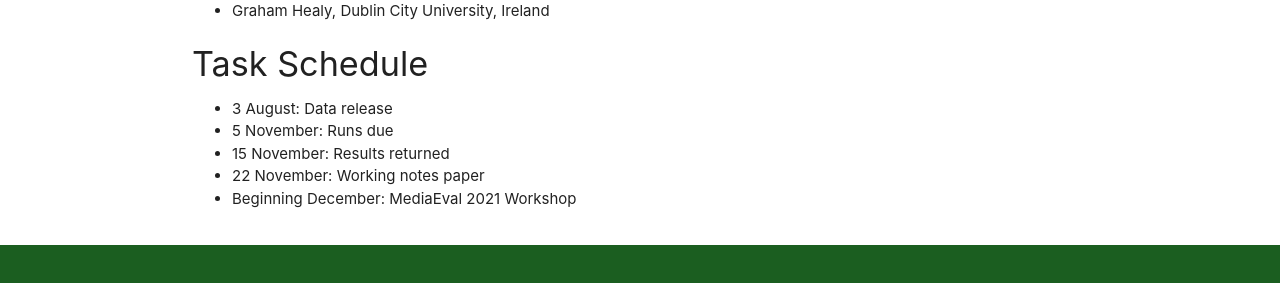
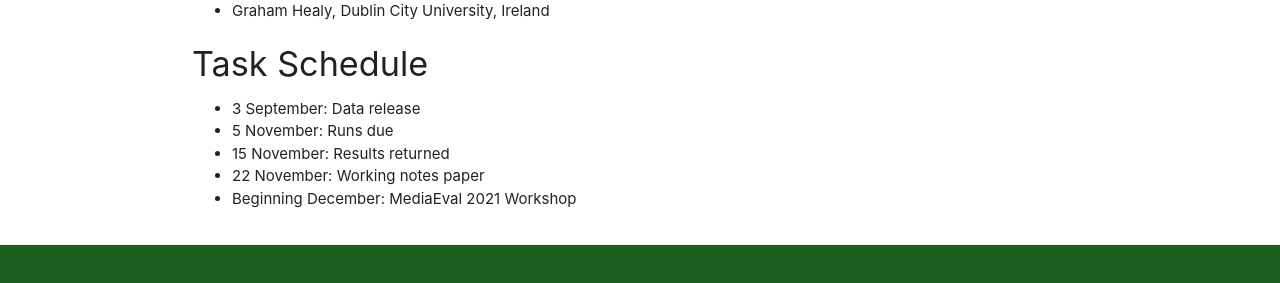
Before and after one commit to multimediaeval/multimediaeval.github.io, a Jekyll site: the page built from _editions/2021/tasks/memorability.md, in a window 1280 px wide and 900 px high, scrolled down 2917 px. Shown: the part 341-624 px from the top of the window. Built offline with Jekyll 4.4.1, drawn with Linux system fonts in a browser that asks for light colours.

Commit message:
Update memorability.md

```diff
--- a/_editions/2021/tasks/memorability.md
+++ b/_editions/2021/tasks/memorability.md
@@ -84,7 +84,7 @@
 * Graham Healy, Dublin City University, Ireland
 
 #### Task Schedule
-* 3 August: Data release <!-- # Replace XX with your date. We suggest setting the date in June-July-->
+* 3 September: Data release <!-- # Replace XX with your date. We suggest setting the date in June-July-->
 * 5 November: Runs due <!-- # Replace XX with your date. We suggest setting enough time in order to have enough time to assess and return the results by the Results returned deadline-->
 * 15 November: Results returned  <!-- Replace XX with your date. Latest possible should be 15 November-->
 * 22 November: Working notes paper  <!-- Fixed. Please do not change. Exact date to be decided-->
```
